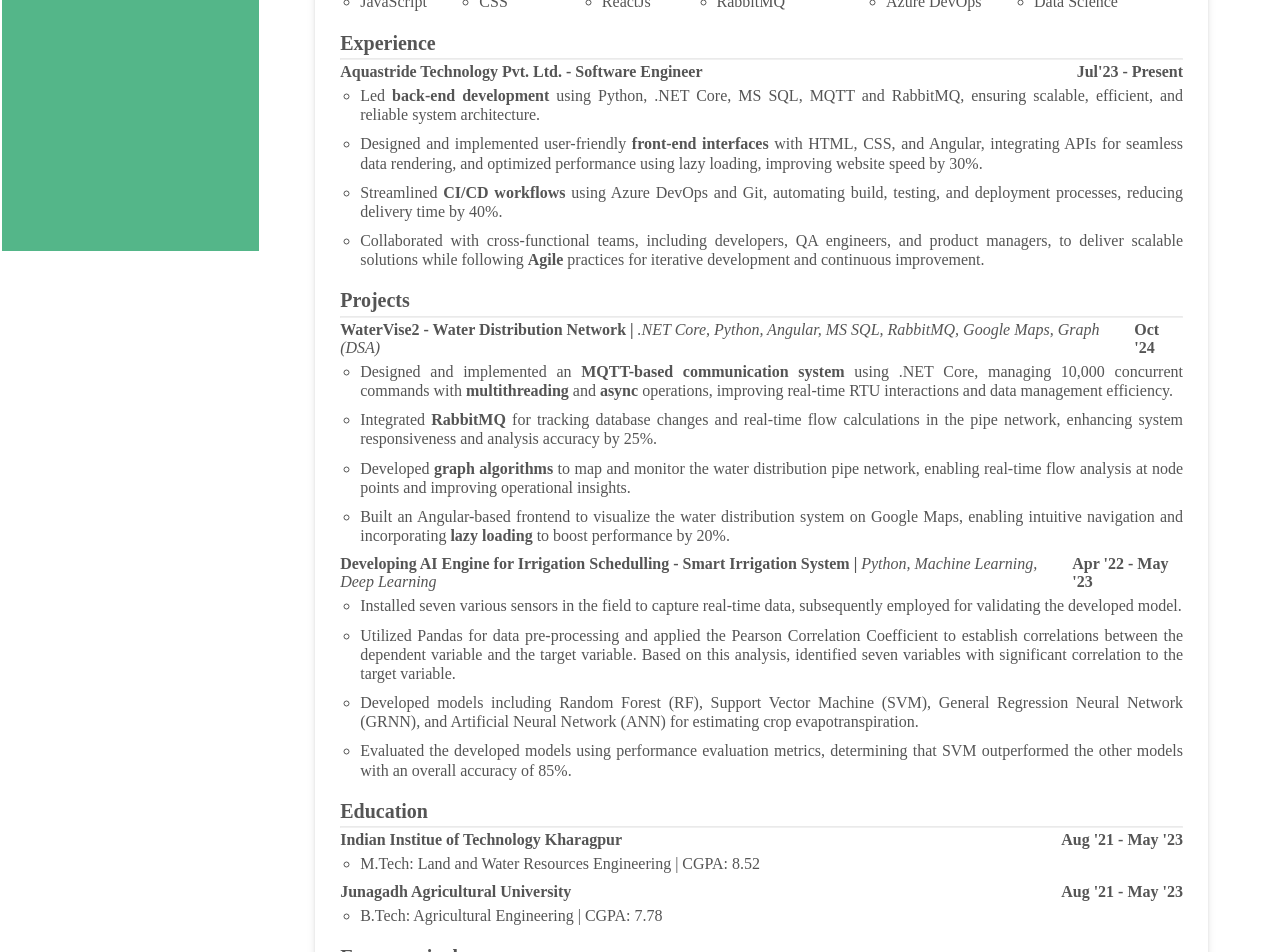
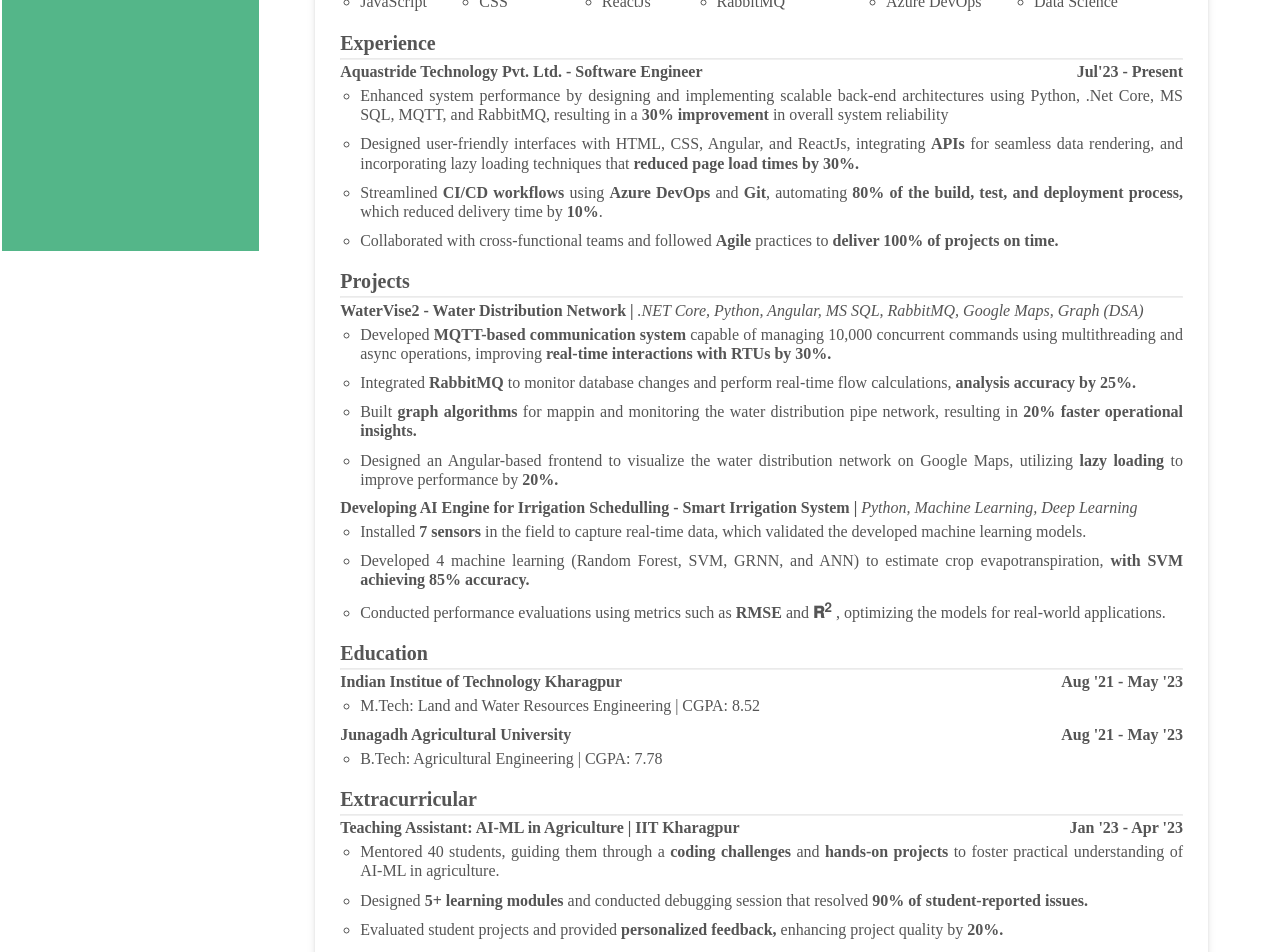
Before and after one commit to Ramkumarkunapareddy/Portfolio, an Angular app: page /resume in a window 1280 px wide. Shown: the part 580-1532 px from the top of the page. Built offline with nearby package versions, Linux system fonts and the light colour scheme.

Commit message:
resume details changes and path routes correction

```diff
--- a/src/app/app-routing.module.ts
+++ b/src/app/app-routing.module.ts
@@ -11,6 +11,8 @@
   { path: 'contact', component: ContactComponent },
   { path: 'resume', component: ResumeComponent },
   { path: 'portfolio', component: PortfolioComponent },
+  // Catch all other invalid routes and redirect to login
+  { path: '**', redirectTo: '/about' }
 ];
 
 @NgModule({
--- a/src/app/resume/resume.component.css
+++ b/src/app/resume/resume.component.css
@@ -119,7 +119,7 @@
 
   /* Hover effect */
 .icon-link:hover {
-  color: #15704c; /* Change text and icon color (e.g., blue) */
+  color: #54B689;
 }
 
 .resume-tagline {
@@ -226,5 +226,11 @@
   font-weight: normal;
 }
 
+a, a:visited, a:hover, a:active, a:focus {
+  color: #555555 !important;
+  text-decoration: none !important;
+}
+
+
 
 /* .navigation-link */
--- a/src/app/resume/resume.component.html
+++ b/src/app/resume/resume.component.html
@@ -29,7 +29,7 @@
         <div class="resume-tagline">Software Engineer</div>
       </div>
       <div class="navigation-link">
-        <a href="tel:+919773278039" class="icon-link">
+        <a href="tel:+919773278039" class="icon-link" style="color: #555555;">
           <span>
             <svg
               xmlns="http://www.w3.org/2000/svg"
@@ -76,7 +76,7 @@
             valajalpesh2020@gmail.com
           </span>
         </a>
-        <a href="#" class="icon-link">
+        <a href="https://jalpesh31.github.io/My-Portfolio/about" class="icon-link">
           <span>
             <svg
               aria-hidden="true"
@@ -94,7 +94,7 @@
                 d="M352 256c0 22.2-1.2 43.6-3.3 64H163.3c-2.2-20.4-3.3-41.8-3.3-64s1.2-43.6 3.3-64H348.7c2.2 20.4 3.3 41.8 3.3 64zm28.8-64H503.9c5.3 20.5 8.1 41.9 8.1 64s-2.8 43.5-8.1 64H380.8c2.1-20.6 3.2-42 3.2-64s-1.1-43.4-3.2-64zm112.6-32H376.7c-10-63.9-29.8-117.4-55.3-151.6c78.3 20.7 142 77.5 171.9 151.6zm-149.1 0H167.7c6.1-36.4 15.5-68.6 27-94.7c10.5-23.6 22.2-40.7 33.5-51.5C239.4 3.2 248.7 0 256 0s16.6 3.2 27.8 13.8c11.3 10.8 23 27.9 33.5 51.5c11.6 26 20.9 58.2 27 94.7zm-209 0H18.6C48.6 85.9 112.2 29.1 190.6 8.4C165.1 42.6 145.3 96.1 135.3 160zM8.1 192H131.2c-2.1 20.6-3.2 42-3.2 64s1.1 43.4 3.2 64H8.1C2.8 299.5 0 278.1 0 256s2.8-43.5 8.1-64zM194.7 446.6c-11.6-26-20.9-58.2-27-94.6H344.3c-6.1 36.4-15.5 68.6-27 94.6c-10.5 23.6-22.2 40.7-33.5 51.5C272.6 508.8 263.3 512 256 512s-16.6-3.2-27.8-13.8c-11.3-10.8-23-27.9-33.5-51.5zM135.3 352c10 63.9 29.8 117.4 55.3 151.6C112.2 482.9 48.6 426.1 18.6 352H135.3zm358.1 0c-30 74.1-93.6 130.9-171.9 151.6c25.5-34.2 45.2-87.7 55.3-151.6H493.4z"
               ></path>
             </svg>
-            http://localhost:4200/
+            https://jalpesh31.github.io/My-Portfolio/about
           </span>
         </a>
         <a class="icon-link">
@@ -199,26 +199,28 @@
     <div class="project-detail">
       <ol>
         <li>
-          Led <strong>back-end development</strong> using Python, .NET Core, MS
+          <!-- Led <strong>back-end development</strong> using Python, .NET Core, MS
           SQL, MQTT and RabbitMQ, ensuring scalable, efficient, and reliable
-          system architecture.
+          system architecture. -->
+          Enhanced system performance by designing and implementing scalable back-end architectures using Python, .Net Core, MS
+SQL, MQTT, and RabbitMQ, resulting in a <strong>30% improvement</strong>  in overall system reliability
         </li>
         <li>
-          Designed and implemented user-friendly
+          <!-- Designed and implemented user-friendly
           <strong>front-end interfaces</strong> with HTML, CSS, and Angular,
           integrating APIs for seamless data rendering, and optimized
-          performance using lazy loading, improving website speed by 30%.
+          performance using lazy loading, improving website speed by 30%. -->
+          Designed user-friendly interfaces with HTML, CSS, Angular, and ReactJs, integrating
+          <strong>APIs</strong>  for seamless data rendering,
+and incorporating lazy loading techniques that <strong>reduced page load times by 30%.</strong>
         </li>
         <li>
-          Streamlined <strong>CI/CD workflows</strong> using Azure DevOps and
-          Git, automating build, testing, and deployment processes, reducing
-          delivery time by 40%.
+          Streamlined <strong>CI/CD workflows</strong> using <strong>Azure DevOps</strong> and
+          <strong>Git</strong>, automating <strong>80% of the build, test, and deployment process,</strong>
+          which reduced delivery time by <strong>10%</strong>.
         </li>
         <li>
-          Collaborated with cross-functional teams, including developers, QA
-          engineers, and product managers, to deliver scalable solutions while
-          following <strong>Agile</strong> practices for iterative development
-          and continuous improvement.
+          Collaborated with cross-functional teams and followed <strong>Agile</strong>  practices to <strong>deliver 100% of projects on time.</strong>
         </li>
       </ol>
     </div>
@@ -234,32 +236,29 @@
           >
         </span>
       </div>
-      <div class="title-content">Oct '24</div>
+      <!-- <div class="title-content">Oct '24</div> -->
     </div>
     <div class="project-detail">
       <ol>
         <li>
-          Designed and implemented an
-          <strong>MQTT-based communication system</strong> using .NET Core,
-          managing 10,000 concurrent commands with
-          <strong>multithreading</strong> and <strong>async</strong>
-          operations, improving real-time RTU interactions and data management
-          efficiency.
+          Developed
+          <strong>MQTT-based communication system</strong> capable of
+          managing 10,000 concurrent commands using
+          multithreading and async
+          operations, improving <strong>real-time interactions with RTUs by 30%.</strong>
         </li>
         <li>
-          Integrated <strong>RabbitMQ</strong> for tracking database changes and
-          real-time flow calculations in the pipe network, enhancing system
-          responsiveness and analysis accuracy by 25%.
+          Integrated <strong>RabbitMQ</strong> to monitor database changes and perform
+          real-time flow calculations, <strong>analysis accuracy by 25%.</strong>
         </li>
         <li>
-          Developed <strong>graph algorithms</strong> to map and monitor the
-          water distribution pipe network, enabling real-time flow analysis at
-          node points and improving operational insights.
+          Built <strong>graph algorithms</strong> for mappin and monitoring the
+          water distribution pipe network, resulting in <strong>20% faster operational insights.</strong>
         </li>
         <li>
-          Built an Angular-based frontend to visualize the water distribution
-          system on Google Maps, enabling intuitive navigation and incorporating
-          <strong>lazy loading</strong> to boost performance by 20%.
+          Designed an Angular-based frontend to visualize the water distribution
+          network on Google Maps, utilizing
+          <strong>lazy loading</strong> to improve performance by <strong>20%.</strong>
         </li>
       </ol>
     </div>
@@ -271,30 +270,24 @@
           <I>Python, Machine Learning, Deep Learning</I>
         </span>
       </div>
-      <div class="title-content">Apr '22 - May '23</div>
+      <!-- <div class="title-content">Apr '22 - May '23</div> -->
     </div>
     <div class="project-detail">
       <ol>
         <li>
-          Installed seven various sensors in the field to capture real-time
-          data, subsequently employed for validating the developed model.
+          Installed <strong>7 sensors</strong> in the field to capture real-time data, which validated the developed machine learning models.
         </li>
         <li>
-          Utilized Pandas for data pre-processing and applied the Pearson
-          Correlation Coefficient to establish correlations between the
-          dependent variable and the target variable. Based on this analysis,
-          identified seven variables with significant correlation to the target
-          variable.
+          Developed 4 machine learning (Random Forest, SVM, GRNN, and ANN) to estimate crop evapotranspiration, <strong>with SVM achieving 85% accuracy.</strong>
         </li>
-        <li>
+        <!-- <li>
           Developed models including Random Forest (RF), Support Vector Machine
           (SVM), General Regression Neural Network (GRNN), and Artificial Neural
           Network (ANN) for estimating crop evapotranspiration.
-        </li>
+        </li> -->
         <li>
-          Evaluated the developed models using performance evaluation metrics,
-          determining that SVM outperformed the other models with an overall
-          accuracy of 85%.
+          Conducted performance evaluations using metrics such as <strong>RMSE</strong> and <strong>𝐑</strong><sup>𝟐</sup>
+          , optimizing the models for real-world applications.
         </li>
       </ol>
     </div>
@@ -329,18 +322,14 @@
     <div class="project-detail">
       <ol>
         <li>
-          Guided 40 students in solving coding challenges and developing
-          hands-on projects, ensuring a deep understanding of AI-ML concepts in
-          agriculture.
+          Mentored 40 students, guiding them through a <strong>coding challenges</strong> and <strong>hands-on projects</strong> to foster practical understanding
+          of AI-ML in agriculture.
         </li>
         <li>
-          Designed comprehensive learning materials and conducted debugging
-          sessions to address complex technical issues, fostering critical
-          problem-solving skills.
+          Designed <strong>5+ learning modules</strong>  and conducted debugging session that resolved <strong>90% of student-reported issues.</strong>
         </li>
         <li>
-          Assisted in evaluating student projects and provided actionable
-          feedback.
+          Evaluated student projects and provided <strong>personalized feedback,</strong> enhancing project quality by <strong>20%.</strong>
         </li>
       </ol>
     </div>
```
Also changed, not shown: src/app/resume/resume.component.ts (+9 -0 lines).
